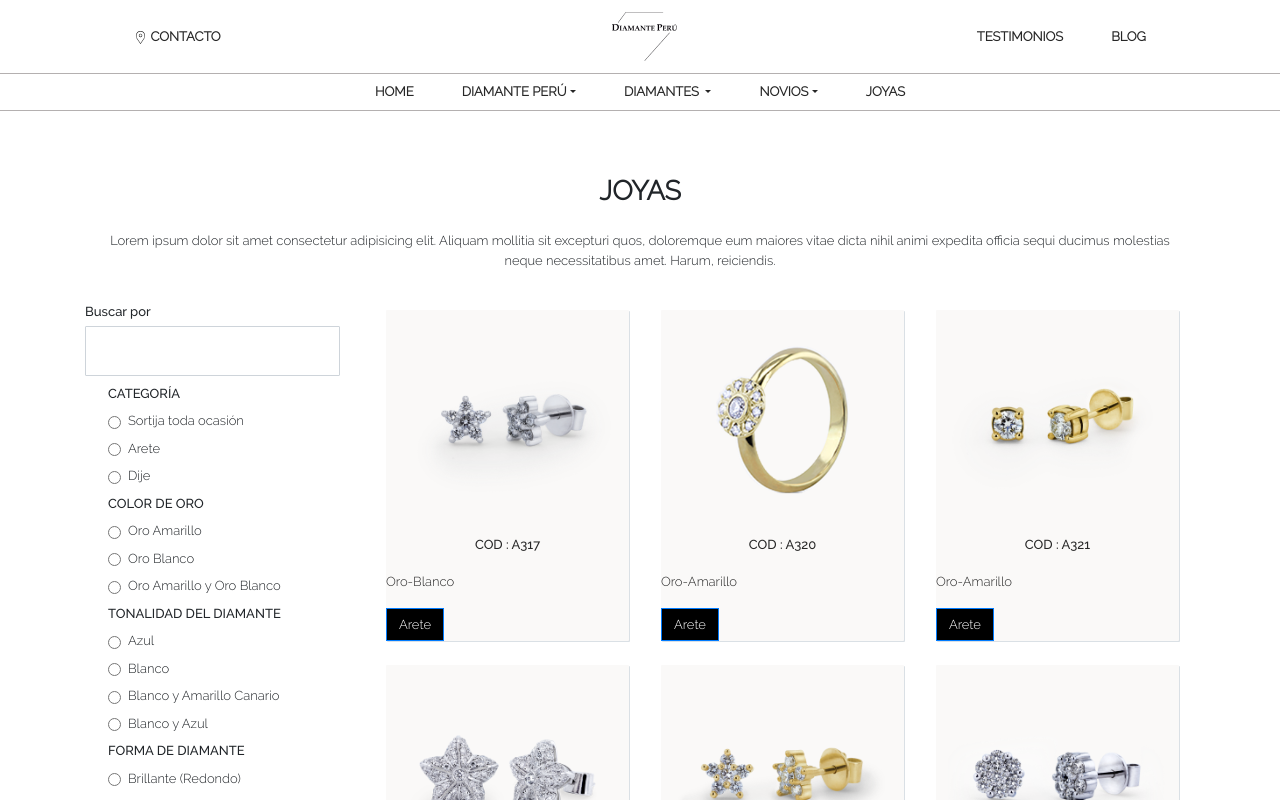
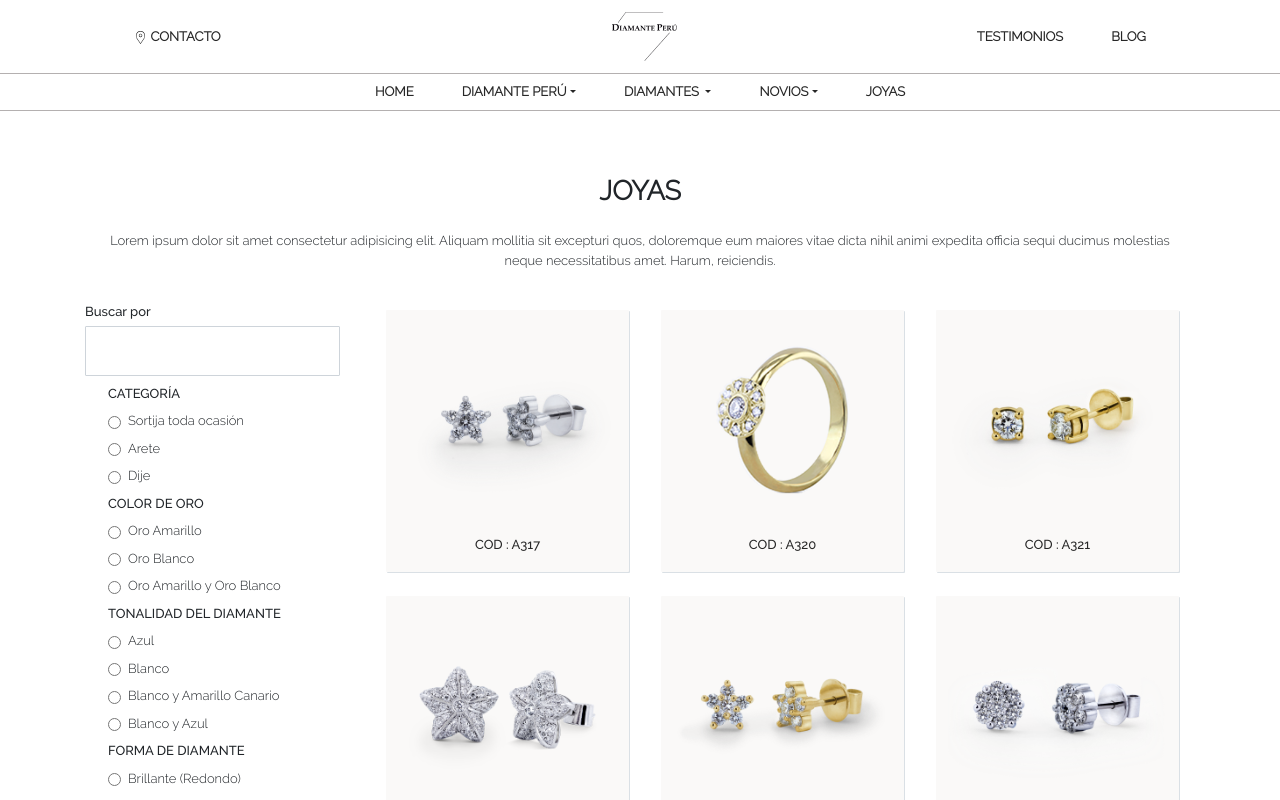
Before and after one commit to HB-Programacion/DiamantePeru, a React (Create React App) app in the folder my-app/: page /joyas in a window 1280 px wide. Shown: the top 800 px of the page. Built offline with nearby package versions, Linux system fonts and the light colour scheme.

Commit message:
cambios en joyas

```diff
--- a/my-app/src/components/Item.jsx
+++ b/my-app/src/components/Item.jsx
@@ -13,8 +13,7 @@ const Item = ({nro,tipo,color,dsc,img}) =>{
           <img src={img} className="card-img-top cardImgItem" alt="..."/>
           <div className="card-body">
             <h5 className="card-title text-center p-2">COD : {nro}</h5>
-            <p className="card-text">{color}</p>
-            <a href="#" className="btn btn-primary">{tipo}</a>
+
           </div>
         </div>
       </Link>
```
